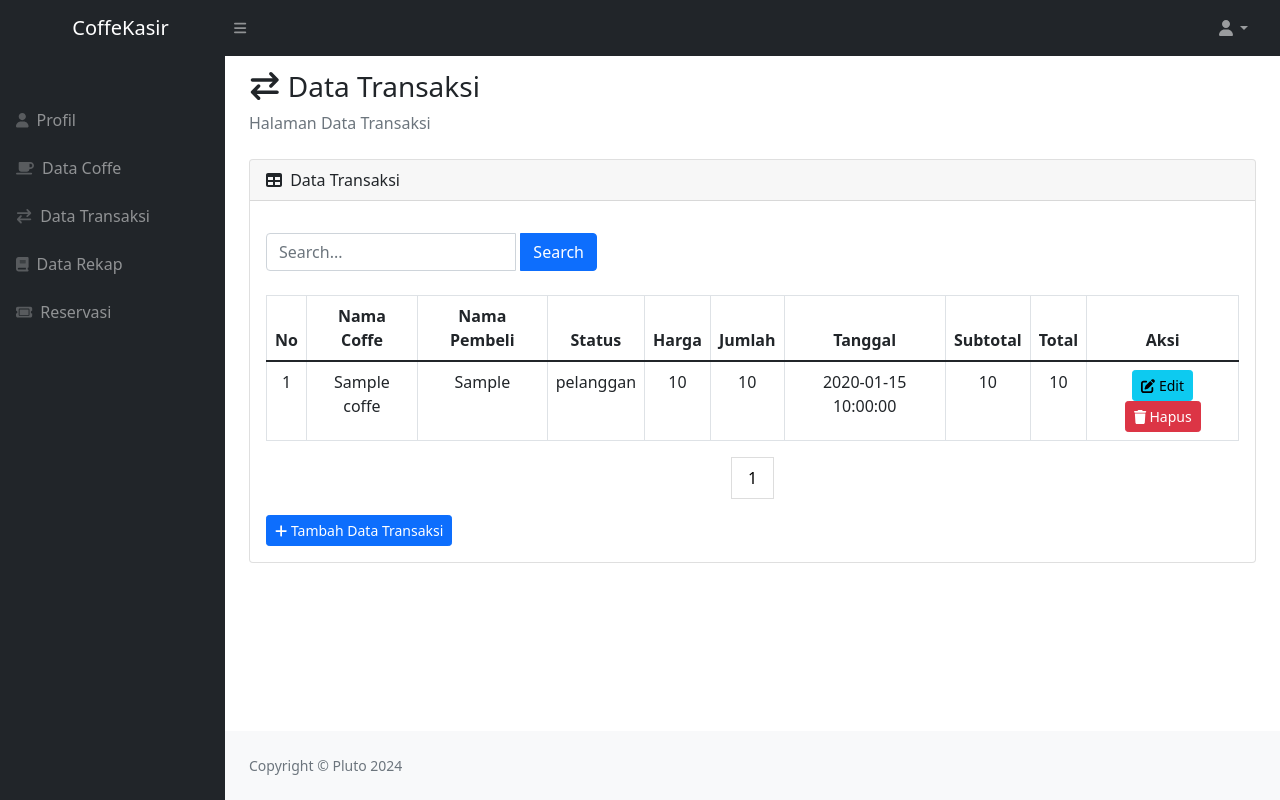
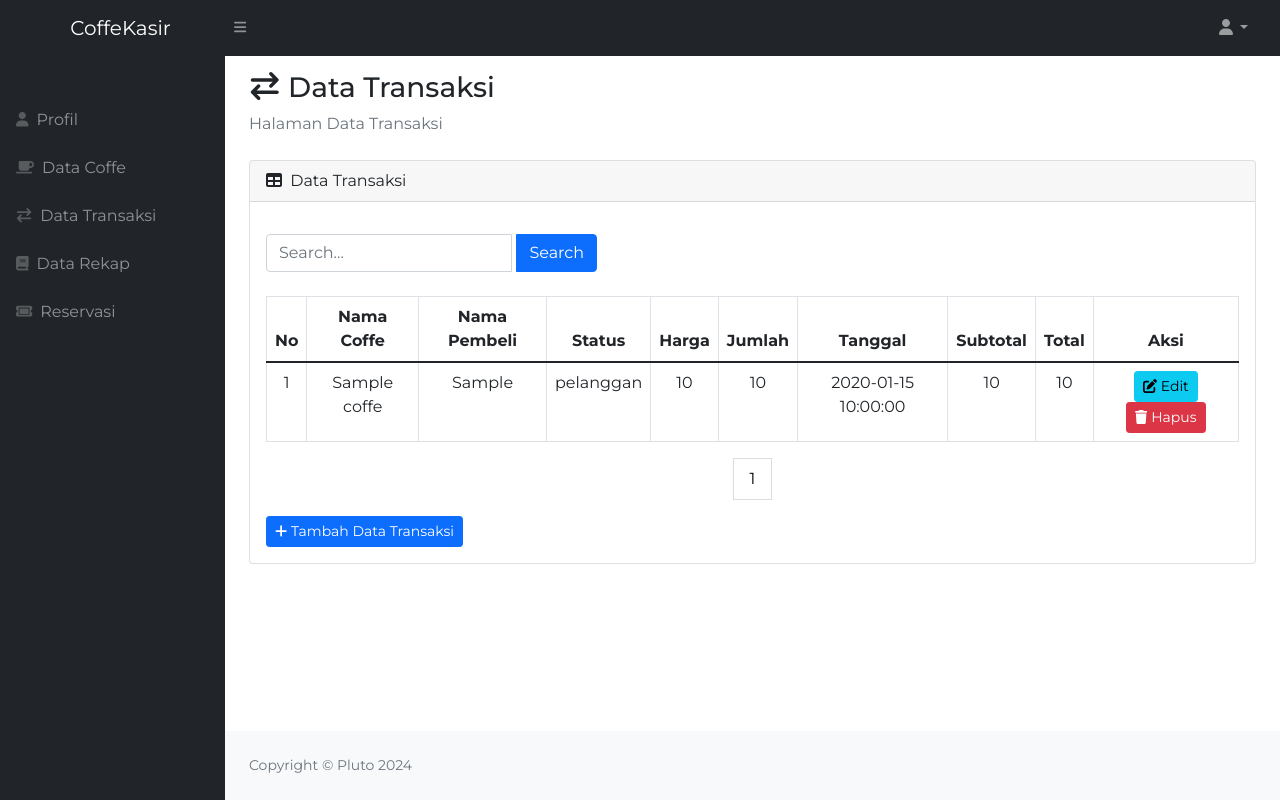
Before and after one commit to AnasKhalif/CoffeKasir, a PHP site: page /datatransaksi.php in a window 1280 px wide. Run offline with PHP 8.4, Linux system fonts and the light colour scheme; the visitor is signed in with stand-in values (Sample User, id 1); tables that the repository leaves empty or names only in its code hold one stand-in row (values such as "Sample post"); some libraries are stand-ins or nearby versions.

Commit message:
fix add google fonts

```diff
--- a/datatransaksi.php
+++ b/datatransaksi.php
@@ -65,6 +65,7 @@ $total_pages = ceil($total_data / $results_per_page);
     <title>Data Transaksi</title>
     <link href="https://cdn.jsdelivr.net/npm/bootstrap@5.0.2/dist/css/bootstrap.min.css" rel="stylesheet" integrity="sha384-EVSTQN3/azprG1Anm3QDgpJLIm9Nao0Yz1ztcQTwFspd3yD65VohhpuuCOmLASjC" crossorigin="anonymous">
     <link href="css/styles.css" rel="stylesheet" />
+    <link href="https://fonts.googleapis.com/css2?family=Montserrat:ital,wght@0,100..900;1,100..900&display=swap" rel="stylesheet">
     <script src="https://use.fontawesome.com/releases/v6.1.0/js/all.js" crossorigin="anonymous"></script>
     <style>
         .zoomable {
@@ -102,6 +103,16 @@ $total_pages = ceil($total_data / $results_per_page);
 
         .pagination a:hover:not(.active) {
             background-color: #ddd;
+        }
+
+        #layoutSidenav_content {
+            background-color: #fff;
+            /* Set your desired background color */
+        }
+
+        body {
+            font-family: Montserrat, sans-serif;
+            /* Specify the font family you want to use */
         }
     </style>
 </head>
```
Also changed, not shown: editdatatransaksi.php (+11 -0 lines).
